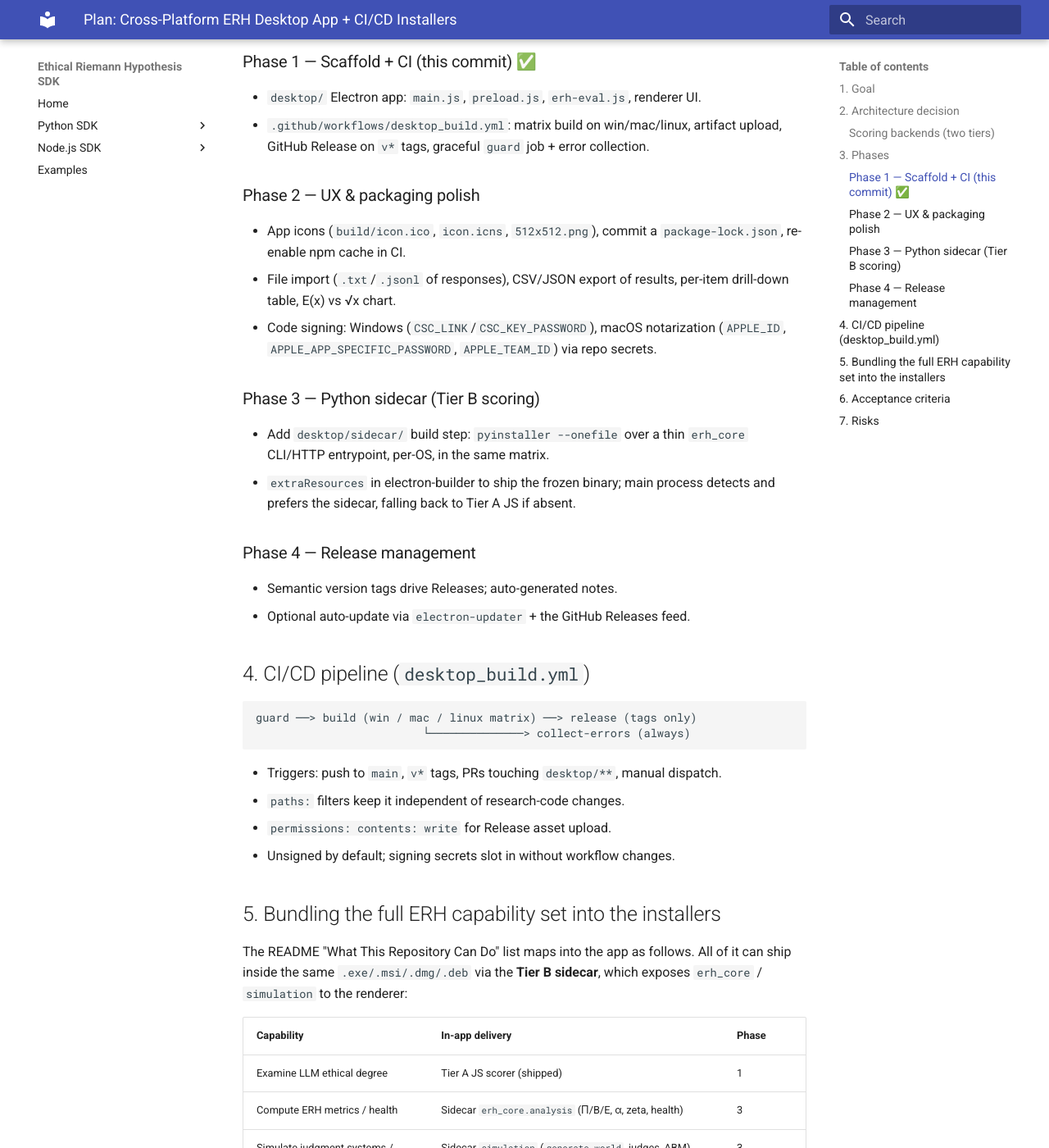
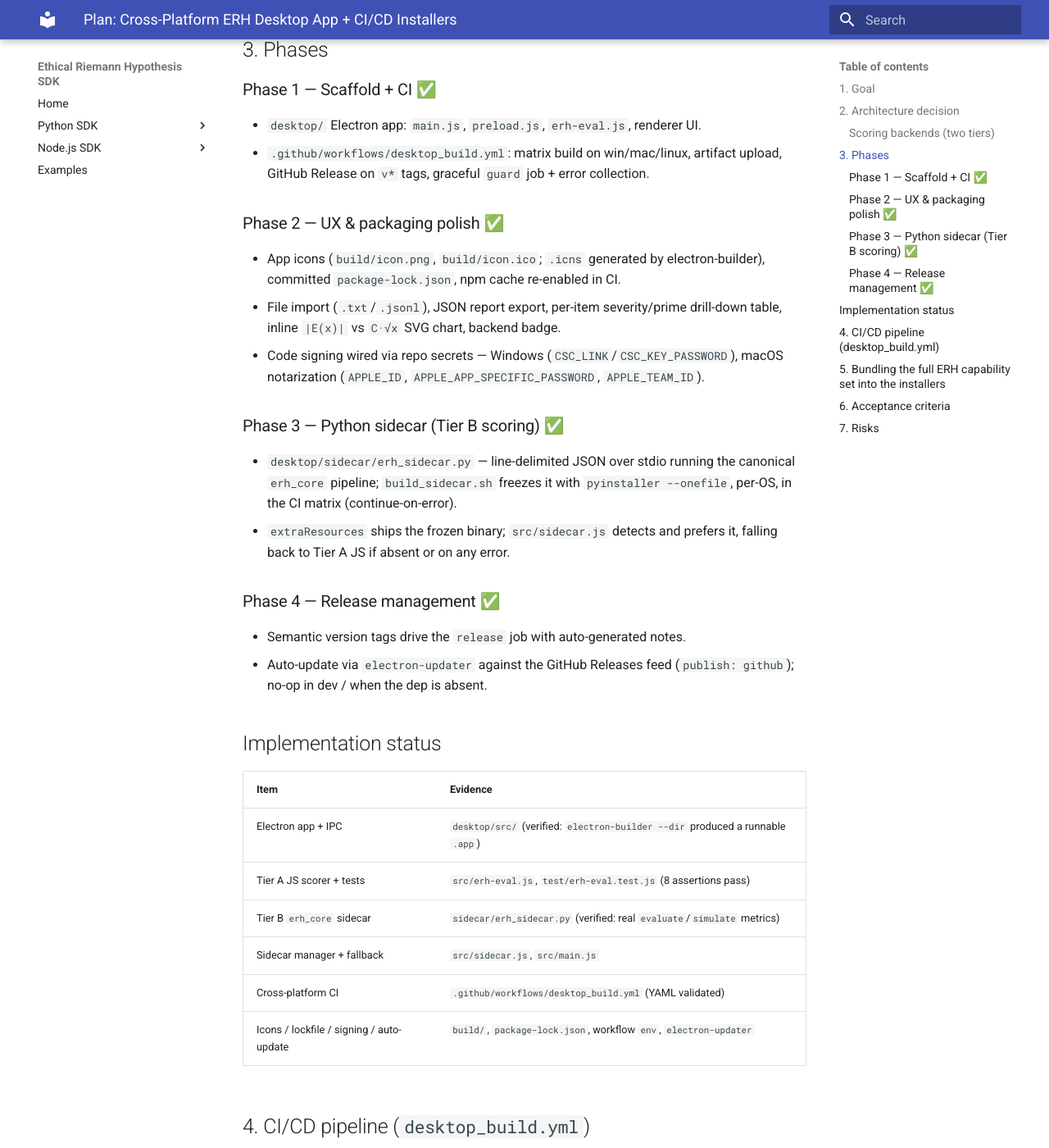
Before and after one commit to dennislee928/Ethic-Latex, an MkDocs documentation site: the page built from docs/plans/2026-06-07-cross-platform-desktop-app-plan.md, in a window 1280 px wide and 1400 px high, scrolled down 1411 px. Shown: the whole window at 82% size. Built offline with MkDocs 1.6.1 and Material for MkDocs 9.7.7, drawn with Linux system fonts in a browser that asks for light colours; some of the changed text lies outside the part shown.

Commit message:
/goal complete prepare for application test

```diff
--- a/docs/plans/2026-06-07-cross-platform-desktop-app-plan.md
+++ b/docs/plans/2026-06-07-cross-platform-desktop-app-plan.md
@@ -2,7 +2,8 @@
 
 - **Date:** 2026-06-07
 - **Owner:** ERH maintainers
-- **Status:** Phase 1 scaffolded (this commit); Phases 2–4 proposed
+- **Status:** Phases 1–4 implemented (2026-06-07); see "Implementation status" below
+- **Docs:** [docs/DESKTOP_APP.md](../DESKTOP_APP.md)
 - **Related:** `desktop/`, `.github/workflows/desktop_build.yml`, `erh_core/`, `js-sdk/`, `erh-security-app/`
 
 ## 1. Goal
@@ -46,28 +47,41 @@
 
 ## 3. Phases
 
-### Phase 1 — Scaffold + CI (this commit) ✅
+### Phase 1 — Scaffold + CI ✅
 - `desktop/` Electron app: `main.js`, `preload.js`, `erh-eval.js`, renderer UI.
 - `.github/workflows/desktop_build.yml`: matrix build on win/mac/linux, artifact
   upload, GitHub Release on `v*` tags, graceful `guard` job + error collection.
 
-### Phase 2 — UX & packaging polish
-- App icons (`build/icon.ico`, `icon.icns`, `512x512.png`), commit a
-  `package-lock.json`, re-enable npm cache in CI.
-- File import (`.txt`/`.jsonl` of responses), CSV/JSON export of results,
-  per-item drill-down table, E(x) vs √x chart.
-- Code signing: Windows (`CSC_LINK`/`CSC_KEY_PASSWORD`), macOS notarization
-  (`APPLE_ID`, `APPLE_APP_SPECIFIC_PASSWORD`, `APPLE_TEAM_ID`) via repo secrets.
+### Phase 2 — UX & packaging polish ✅
+- App icons (`build/icon.png`, `build/icon.ico`; `.icns` generated by
+  electron-builder), committed `package-lock.json`, npm cache re-enabled in CI.
+- File import (`.txt`/`.jsonl`), JSON report export, per-item severity/prime
+  drill-down table, inline `|E(x)|` vs `C·√x` SVG chart, backend badge.
+- Code signing wired via repo secrets — Windows (`CSC_LINK`/`CSC_KEY_PASSWORD`),
+  macOS notarization (`APPLE_ID`, `APPLE_APP_SPECIFIC_PASSWORD`, `APPLE_TEAM_ID`).
 
-### Phase 3 — Python sidecar (Tier B scoring)
-- Add `desktop/sidecar/` build step: `pyinstaller --onefile` over a thin
-  `erh_core` CLI/HTTP entrypoint, per-OS, in the same matrix.
-- `extraResources` in electron-builder to ship the frozen binary; main process
-  detects and prefers the sidecar, falling back to Tier A JS if absent.
+### Phase 3 — Python sidecar (Tier B scoring) ✅
+- `desktop/sidecar/erh_sidecar.py` — line-delimited JSON over stdio running the
+  canonical `erh_core` pipeline; `build_sidecar.sh` freezes it with
+  `pyinstaller --onefile`, per-OS, in the CI matrix (continue-on-error).
+- `extraResources` ships the frozen binary; `src/sidecar.js` detects and prefers
+  it, falling back to Tier A JS if absent or on any error.
 
-### Phase 4 — Release management
-- Semantic version tags drive Releases; auto-generated notes.
-- Optional auto-update via `electron-updater` + the GitHub Releases feed.
+### Phase 4 — Release management ✅
+- Semantic version tags drive the `release` job with auto-generated notes.
+- Auto-update via `electron-updater` against the GitHub Releases feed
+  (`publish: github`); no-op in dev / when the dep is absent.
+
+## Implementation status
+
+| Item | Evidence |
+| :--- | :------- |
+| Electron app + IPC | `desktop/src/` (verified: `electron-builder --dir` produced a runnable `.app`) |
+| Tier A JS scorer + tests | `src/erh-eval.js`, `test/erh-eval.test.js` (8 assertions pass) |
+| Tier B `erh_core` sidecar | `sidecar/erh_sidecar.py` (verified: real `evaluate`/`simulate` metrics) |
+| Sidecar manager + fallback | `src/sidecar.js`, `src/main.js` |
+| Cross-platform CI | `.github/workflows/desktop_build.yml` (YAML validated) |
+| Icons / lockfile / signing / auto-update | `build/`, `package-lock.json`, workflow `env`, `electron-updater` |
 
 ## 4. CI/CD pipeline (`desktop_build.yml`)
 
```
Also changed, not shown: README.md (+3 -2 lines), desktop/README.md (+51 -18 lines), docs/DESKTOP_APP.md (added, +123 -0 lines), 5 other files.
